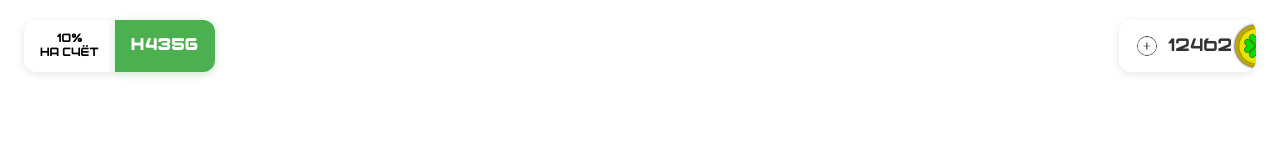
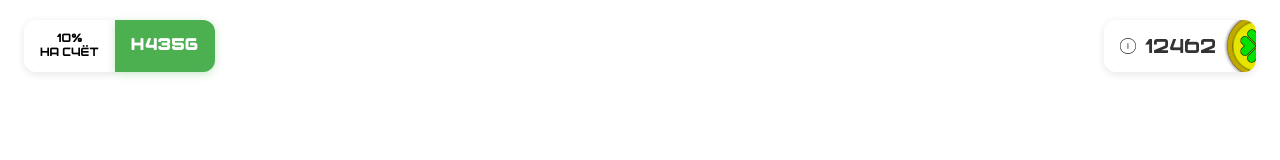
Before and after one commit to grabakin/CaseTG, a React (Vite) app: page / in a window 1280 px wide. Shown: the top 160 px of the page. Built offline with nearby package versions, Linux system fonts and the light colour scheme.

Commit message:
стиль: выровнял текст и плюсик в кнопке с балансом

```diff
--- a/src/components/Header/Header.module.css
+++ b/src/components/Header/Header.module.css
@@ -60,6 +60,7 @@
 .balanceInfo {
     display: flex;
     align-items: center;
+    justify-content: center;
     gap: 8px;
     background: white;
     padding: 8px 16px;
@@ -72,7 +73,7 @@
     min-width: fit-content;
     position: relative;
     overflow: hidden;
-    padding-right: 24px;
+    padding-right: 40px;
     min-height: 52px;
 }
 
@@ -86,25 +87,25 @@
 }
 
 .addIcon {
-    width: 20px;
-    height: 20px;
-    border-radius: 50%;
-    padding: 2px;
-    background: white;
-}
+    width: 16px;
+    height: 16px;
+    object-fit: contain;
+  }
 
 .balanceAmount {
     color: #333;
-    font-size: 18px;
+    font-size: 20px;
     white-space: nowrap;
     font-family: 'Bowler', sans-serif;
+    line-height: 1;
+    transform: translateY(2px);
 }
 
 .coinIcon {
-    width: 48px;
-    height: 48px;
+    width: 68px;
+    height: 68px;
     position: absolute;
-    right: -24px;
+    right: -35px;
     top: 50%;
     transform: translateY(-50%);
 }
```
